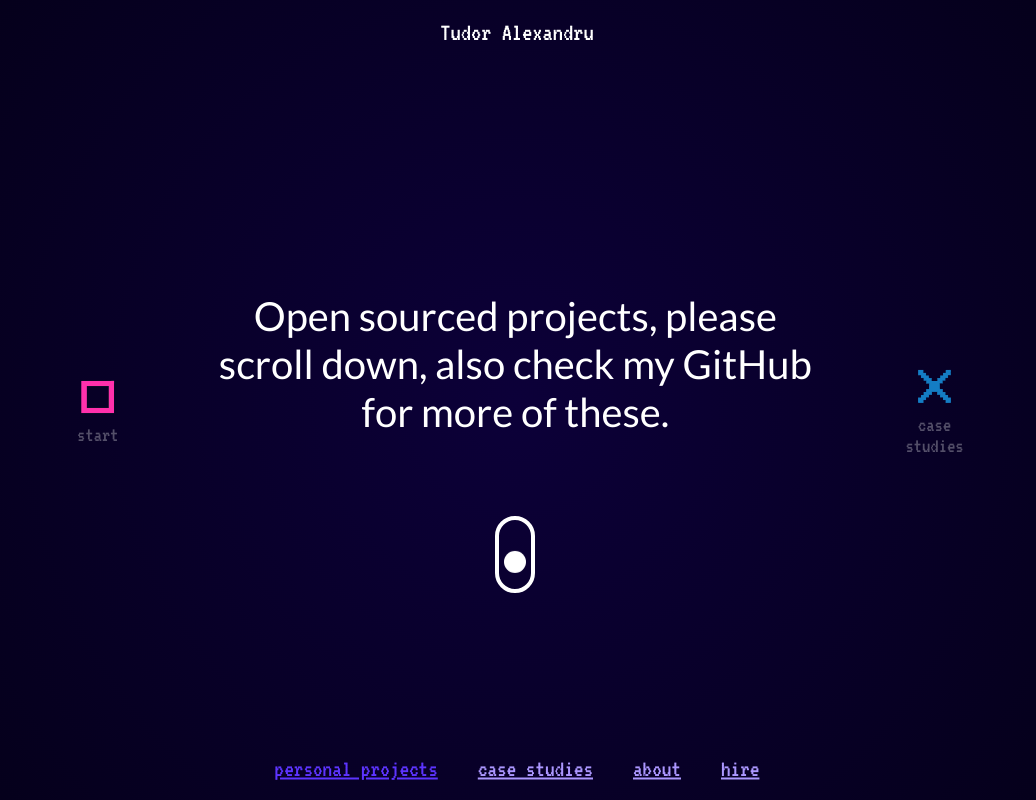
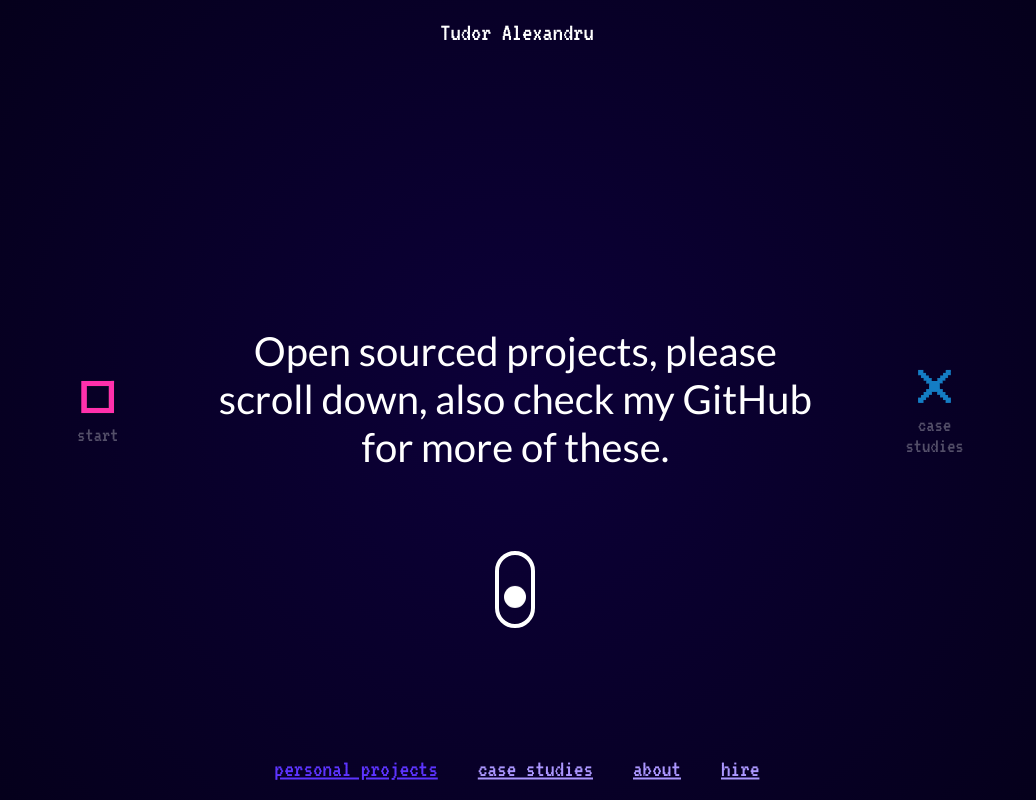
Before and after one commit to tudorale/portfolio-concept, a Next.js app: page /projects in a window 1280 px wide. Shown: the top 800 px of the page, without its empty margins (123-1159 px from the left). Built offline with nearby package versions, Linux system fonts and the light colour scheme.

Commit message:
framer motion transition

```diff
--- a/components/Components.module.scss
+++ b/components/Components.module.scss
@@ -49,6 +49,7 @@
     position: fixed;
     bottom: 0;
     left: 50%;
+    transition: all 300ms linear;
     transform: translate(-50%, -50%);
     padding-bottom: 5px;
     opacity: 0;
--- a/pages/_app.jsx
+++ b/pages/_app.jsx
@@ -1,5 +1,4 @@
 import '../styles/globals.scss'
-import {useEffect} from "react"
 import {AnimatePresence, motion} from "framer-motion"
 import {useRouter} from "next/router";
 
@@ -14,27 +13,10 @@ export default function App({Component, pageProps}) {
     <AnimatePresence mode="wait">
       <motion.div
         key={router.route}
-        initial="initialState"
-        animate="animateState"
-        exit="exitState"
-        transition= {{
-          duration: 0.75,
-        }}
-        variants={{
-          initialState: {
-            opacity: 0,
-            clipPath: "polygon(0 0, 100% 0, 50% 100%, 50% 100%",
-          },
-          animateState: {
-            opacity: 1,
-            clipPath: "polygon(0 0, 100% 0, 100% 100%, 0% 100%",
-
-          },
-          exitState: {
-            clipPath: "polygon(50% 0, 50% 0, 100% 100%, 0% 100%",
-
-          }
-        }}
+        initial={{ opacity: 0, }}
+        animate={{ opacity: 1, }}
+        exit={{ opacity: 0, }}
+        transition={{ duration: 0.35 }}
         className="base"
       >
         <Component {...pageProps} />
--- a/pages/index.jsx
+++ b/pages/index.jsx
@@ -87,7 +87,7 @@ export default function Home() {
         <title>Tudor Alexandru | An Enthusiastic Front-End Developer</title>
         <meta name="description" content="Portfolio where you can find more about me and my journey as a Front-End Developer!" />
         <meta name="viewport" content="width=device-width, initial-scale=1" />
-        <link rel="icon" href="/favicon.ico" />
+        <link rel="icon" href="/square.png" />
         <meta name="keywords" content="web development, front-end developer, developer, programmer, tudor alexandru, tudor, website development"></meta>
       </Head>
 
--- a/pages/projects.jsx
+++ b/pages/projects.jsx
@@ -31,6 +31,7 @@ export default function Home() {
         <Head>
           <title>Tudor Alexandru | Personal Projects</title>
           <meta name="description" content="Personal projects that I made along my journey, they are also open-sourced as always." />
+          <link rel="icon" href="/tringle.png" />
         </Head>
 
         <div style={{alignSelf: "start"}}>
@@ -101,6 +102,7 @@ export default function Home() {
       </div>
 
       <div className={styles.projectsWrapper}>
+        <div className={styles.innerWrapper}>
           <Project
             image="/projects/scorpion.jpg"
             repo="https://github.com/tudorale/scorpion-theme"
@@ -147,5 +149,6 @@ export default function Home() {
           />
         </div>
       </div>
+    </div>
   )
 }
--- a/styles/Projects.module.scss
+++ b/styles/Projects.module.scss
@@ -49,15 +49,19 @@
         display: flex;
         flex-direction: column;
         align-items: center;
-        margin-top: 80px;
+        margin-top: 150px;
     }
 }
 
 .projectsWrapper{
-    width: 80%;
-    margin: 0 auto;
-    margin-top: 80px;
+    width: 100%;
+    background-color: white;
+    padding-top: 10px;
     padding-bottom: 100px;
+    .innerWrapper{
+        width: 80%;
+        margin: 0 auto;
+    }
 }
 
 .scroll {
--- a/styles/globals.scss
+++ b/styles/globals.scss
@@ -4,7 +4,7 @@
 body{
   font-family: "Lato",'Courier New', Courier, monospace;
   overflow: hidden;
-  background-color: rgb(255, 255, 255);
+  background-color: rgb(8, 0, 48);
 }
 
 .withoutCursor{
```
Lines whose indentation alone changed are shown as unchanged.
